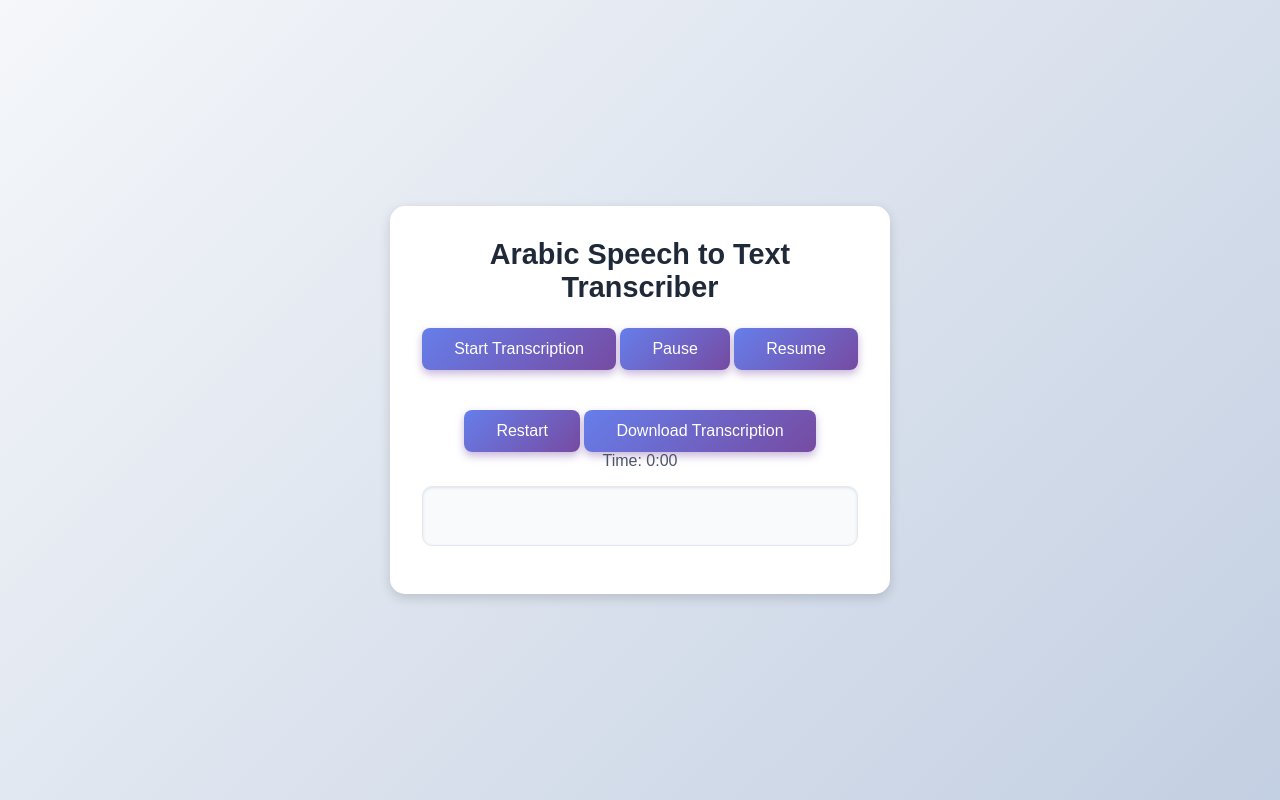
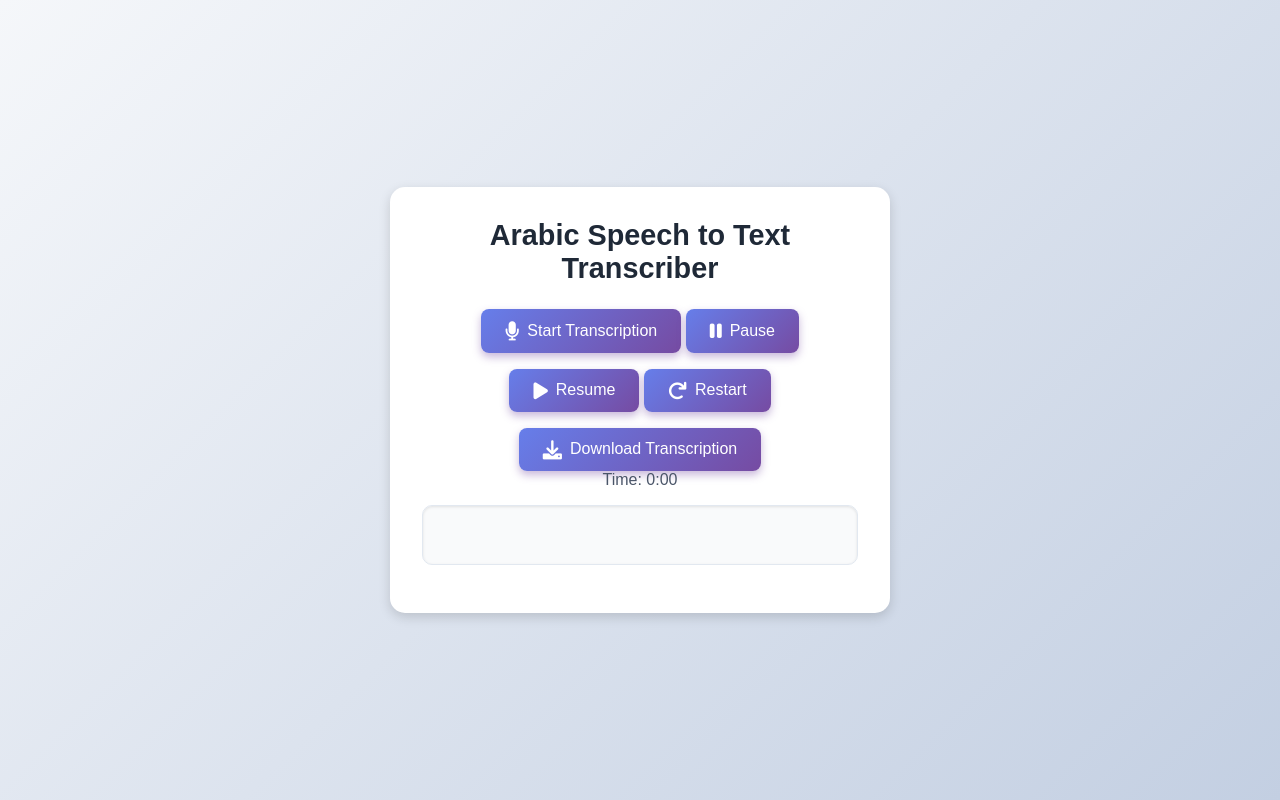
Before and after one commit to moayyadsaleh/Speech-to-Text-Transcriber, a plain HTML site: page index.html in a window 1280 px wide. Drawn offline with Linux system fonts and the light colour scheme.

Commit message:
Add icons

```diff
--- a/index.html
+++ b/index.html
@@ -5,15 +5,23 @@
     <meta name="viewport" content="width=device-width, initial-scale=1.0" />
     <title>Arabic Speech to Text Transcriber</title>
     <link rel="stylesheet" href="styles.css" />
+    <link
+      rel="stylesheet"
+      href="https://cdnjs.cloudflare.com/ajax/libs/font-awesome/6.0.0-beta3/css/all.min.css"
+    />
   </head>
   <body>
     <div class="container">
       <h1>Arabic Speech to Text Transcriber</h1>
-      <button id="transcribeBtn">Start Transcription</button>
-      <button id="pauseBtn">Pause</button>
-      <button id="resumeBtn">Resume</button>
-      <button id="restartBtn">Restart</button>
-      <button id="downloadBtn">Download Transcription</button>
+      <button id="transcribeBtn">
+        <i class="fas fa-microphone"></i> Start Transcription
+      </button>
+      <button id="pauseBtn"><i class="fas fa-pause"></i> Pause</button>
+      <button id="resumeBtn"><i class="fas fa-play"></i> Resume</button>
+      <button id="restartBtn"><i class="fas fa-redo"></i> Restart</button>
+      <button id="downloadBtn">
+        <i class="fas fa-download"></i> Download Transcription
+      </button>
 
       <p id="timer">Time: 0:00</p>
       <div id="transcription" contenteditable="true"></div>
--- a/styles.css
+++ b/styles.css
@@ -13,12 +13,12 @@ body {
     align-items: center;
     height: 100vh;
     color: #333;
-  padding: 1rem; /* Added padding for smaller screens */
+    padding: 1rem;
   }
 
   .container {
     width: 90%;
-  max-width: 500px; /* Slightly increased max width */
+    max-width: 500px;
     background: #ffffff;
     border-radius: 15px;
     box-shadow: 0 4px 12px rgba(0, 0, 0, 0.15);
@@ -42,13 +42,20 @@ button {
     background: linear-gradient(135deg, #667eea, #764ba2);
     color: #ffffff;
     font-size: 1rem;
-  padding: 0.75rem 2rem;
+    padding: 0.75rem 1.5rem;
     border: none;
     border-radius: 8px;
     cursor: pointer;
     transition: all 0.3s ease;
     box-shadow: 0 4px 8px rgba(118, 75, 162, 0.4);
     font-weight: 500;
+    display: inline-flex;
+    align-items: center;
+    gap: 0.5rem;
+  }
+
+  button i {
+    font-size: 1.2rem;
   }
 
   button:hover {
@@ -57,7 +64,7 @@ button:hover {
   }
 
   #transcribeBtn {
-  margin-bottom: 1.5rem;
+    margin-bottom: 1rem;
   }
 
   #downloadBtn {
@@ -82,7 +89,7 @@ button:hover {
     border: 1px solid #e2e8f0;
     border-radius: 10px;
     box-shadow: inset 0 1px 3px rgba(0, 0, 0, 0.1);
-  margin-bottom: 1rem; /* Added margin to separate content */
+    margin-bottom: 1rem;
   }
 
   /* Button Animation */
@@ -95,7 +102,6 @@ button:hover {
     }
     100% {
       transform: scale(1);
-  }
   }
 
   button:active {
```
Lines whose indentation alone changed are shown as unchanged.
